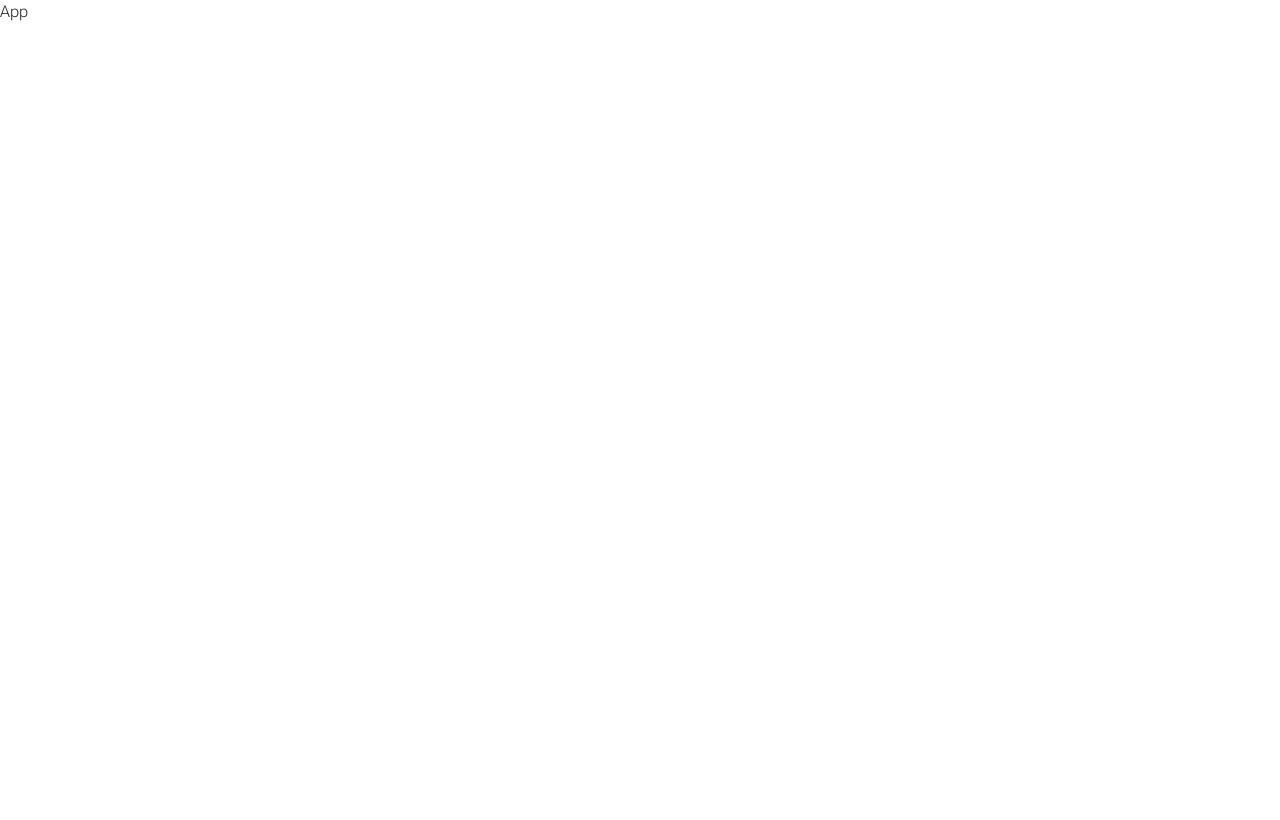
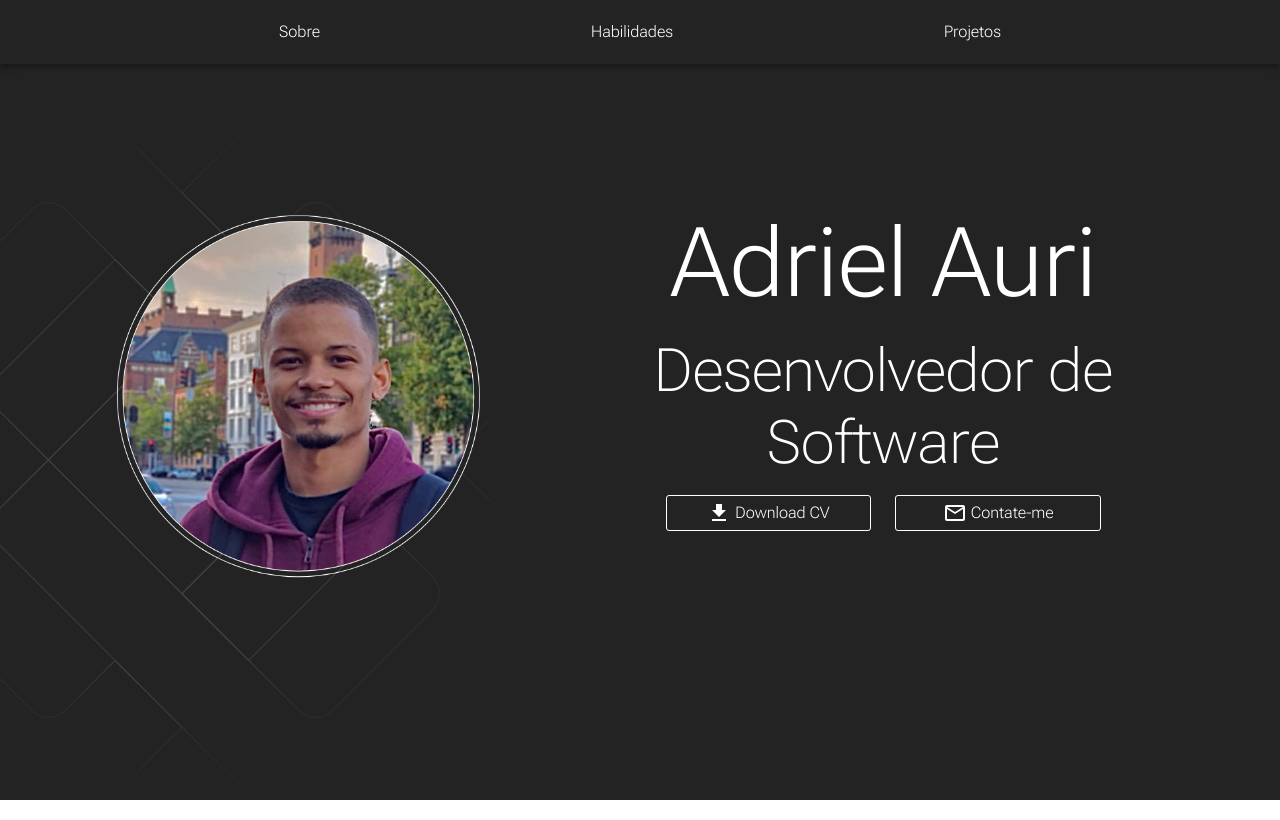
Before and after one commit to AdrielAuri/meu-portfolio, a React (Vite) app: page / in a window 1280 px wide. Built offline with nearby package versions, Linux system fonts and the light colour scheme.

Commit message:
Criação dos componentes do Hero UI

```diff
--- a/src/App.tsx
+++ b/src/App.tsx
@@ -1,9 +1,10 @@
+import Home from "./pages/Home/Home"
 
 const App = () => {
 
   return (
     <>
-      App
+      <Home />
     </>
   )
 }
--- /dev/null
+++ b/src/pages/Home/Home.tsx
@@ -0,0 +1,14 @@
+import NavBar from "../../components/NavBar/NavBar"
+import Hero from "./sections/Hero/Hero"
+
+const Home = () => {
+
+  return (
+    <>
+      <NavBar />
+      <Hero />
+    </>
+  )
+}
+
+export default Home
--- /dev/null
+++ b/src/pages/Home/sections/Hero/Hero.tsx
@@ -0,0 +1,66 @@
+import { Box, Container, Grid, styled, Typography } from "@mui/material"
+import Avatar from "../../../../assets/images/PerfilPort2.png"
+import DownloadIcon from '@mui/icons-material/Download';
+import MailOutlineIcon from '@mui/icons-material/MailOutline';
+import StyledButton from "../../../../components/StyledButton/StyledButton";
+import { AnimatedBackground } from "../../../../components/AnimatedBackground";
+
+
+const Hero = () => {
+
+  const StyledHero = styled("div")(({ theme }) => ({
+    backgroundColor: theme.palette.primary.main,
+    height: "100vh",
+    display: "flex",
+    alignItems: "center"
+  }))
+
+  const StyledImg = styled("img")(() => ({
+    width: "80%"
+  }))
+
+  return (
+    <>
+      <StyledHero>
+        <Container maxWidth="lg">
+          <Grid container spacing={2}>
+            <Grid item xs={12} md={5}>
+              <Box position="relative">
+                <Box position="absolute" width={"150%"} top={-100} right={0}>
+                  <AnimatedBackground />
+                </Box>
+                <Box position="relative" textAlign="center">
+                  <StyledImg src={Avatar} />
+                </Box>
+              </Box>
+            </Grid>
+            <Grid item xs={12} md={7}>
+              <Typography color="primary.contrastText" variant="h1" textAlign="center" pb={2}>Adriel Auri</Typography>
+              <Typography color="primary.contrastText" variant="h2" textAlign="center" fontWeight={100}>Desenvolvedor de Software</Typography>
+              <Grid container display="flex" justifyContent="center" spacing={3} pt={2}>
+                <Grid item xs={12} md={4} display="flex" justifyContent="center">
+                  <StyledButton>
+                    <DownloadIcon />
+                    <Typography>
+                      Download CV
+                    </Typography>
+                  </StyledButton>
+                </Grid>
+                <Grid item xs={12} md={4} display="flex" justifyContent="center">
+                  <StyledButton>
+                    <MailOutlineIcon />
+                    <Typography>
+                      Contate-me
+                    </Typography>
+                  </StyledButton>
+                </Grid>
+              </Grid>
+            </Grid>
+          </Grid>
+        </Container>
+      </StyledHero>
+    </>
+  )
+}
+
+export default Hero
```
Also changed, not shown: src/assets/images/PerfilPort2.png (added).
